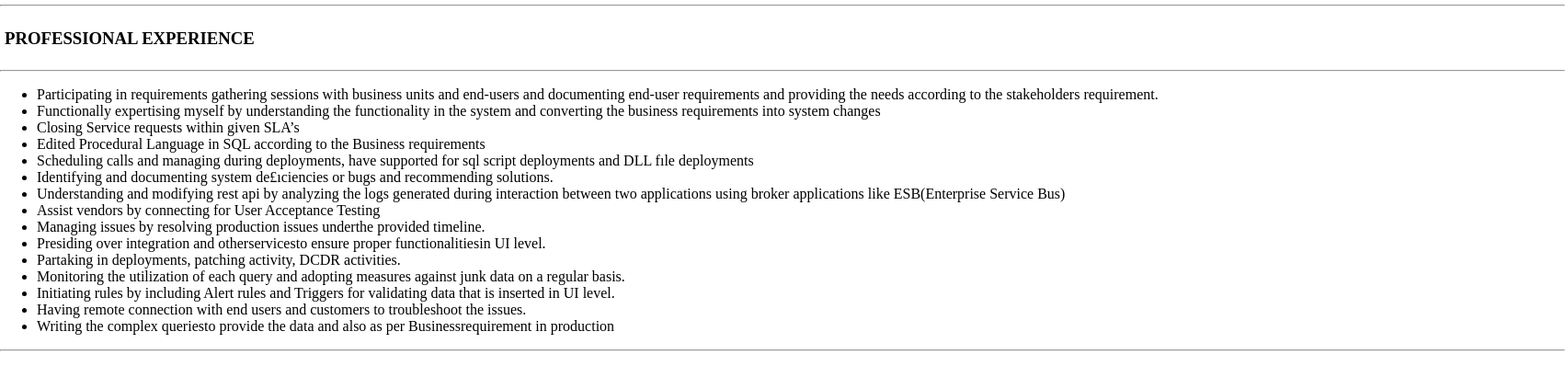
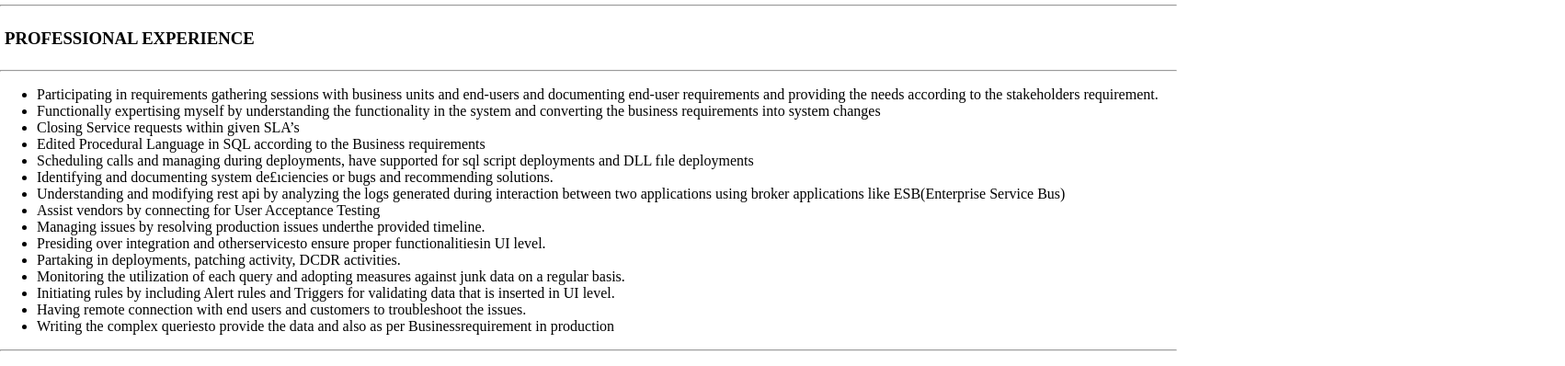
Before and after one commit to Sudarshan34/Sudarshan_Resume, a plain HTML site: page index.html in a window 1280 px wide. Shown: the part 247-645 px from the top of the page at 92% size, 1702 px wide, since content can reach past the window. Drawn offline with Linux system fonts and the light colour scheme.

Commit message:
adding my resume

```diff
--- a/style.css
+++ b/style.css
@@ -88,11 +88,11 @@ span{
 } */
 /* end of the basic profile */
 
-hr{
+/* hr{
 
-    width: 1700px;
+    width: 100px;
 
-}
+} */
 
 .exp h3{
     padding: 5px;
```
